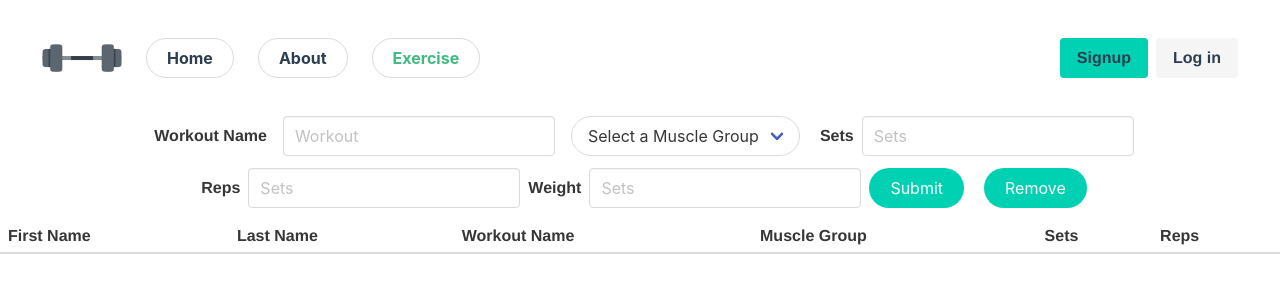
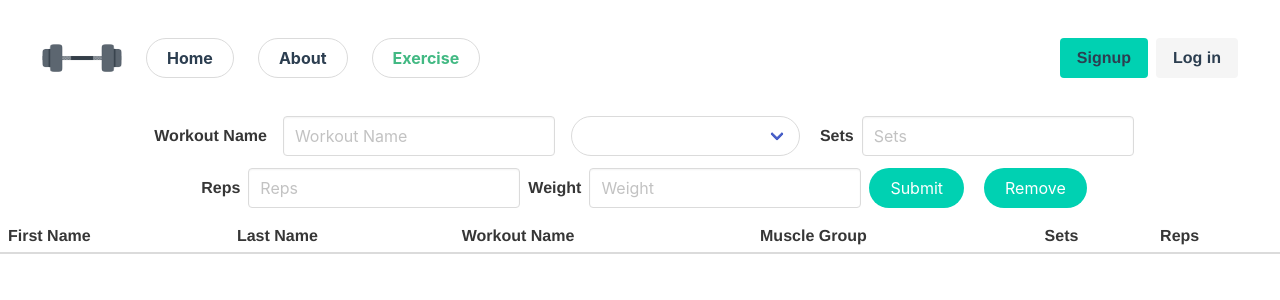
Before and after one commit to LainezE/ExerciseApp, a Vue app: page /exercise in a window 1280 px wide. Shown: the top 300 px of the page. Built offline with nearby package versions, Linux system fonts and the light colour scheme.

Commit message:
Small Tweaks and changes to fix the exercise page

```diff
--- a/src/views/Exercise.vue
+++ b/src/views/Exercise.vue
@@ -3,13 +3,13 @@
     <div class="field is-grouped is-grouped-centered is-grouped-multiline">
       <label class="label mx-2 my-2">Workout Name</label>
       <div class="mx-2 pb-2">
-        <input class="input" type="text" placeholder="Workout" />
+        <input v-model="workoutName" class="input" type="text" placeholder="Workout Name" />
       </div>
 
       <div class="control">
         <div class="px-2">
           <div class="select is-rounded">
-            <select>
+            <select v-model="muscleGroup">
               <option>Select a Muscle Group</option>
               <option>Chest</option>
               <option>Back</option>
@@ -24,7 +24,7 @@
       <div class="field is-grouped is-grouped-centered">
         <label class="label mr-2 my-2">Sets</label>
         <div class="control">
-          <div class="">
+          <div class="Sets">
             <input class="input" type="text" placeholder="Sets" />
           </div>
         </div>
@@ -34,7 +34,7 @@
         <label class="label mx-2 my-2">Reps</label>
         <div class="control">
           <div class="">
-            <input class="input" type="text" placeholder="Sets" />
+            <input v-model="reps" class="input" type="text" placeholder="Reps" />
           </div>
         </div>
       </div>
@@ -43,13 +43,13 @@
         <label class="label mx-2 my-2">Weight</label>
         <div class="control">
           <div class="">
-            <input class="input" type="text" placeholder="Sets" />
+            <input v-model="weight" class="input" type="text" placeholder="Weight" />
           </div>
         </div>
       </div>
 
       <div class="control pl-2">
-        <button class="button is-primary is-rounded">Submit</button>
+        <button @click="addWorkout" class="button is-primary is-rounded">Submit</button>
       </div>
       <div class="control pl-2">
         <button class="button is-primary is-rounded">Remove</button>
@@ -94,15 +94,15 @@ export default {
   data() {
     return {
       list: [],
-      firstName: "",
-      lastName: "",
-      password: "",
-      email: "",
+      muscleGroup: '',
+      sets: '',
+      reps: '',
+      weight: ''
     };
   },
   methods: {
-    loginSubmit: function() {
-      if (api.login(this.email, this.password)) {
+    addWorkout: function() {
+      if (api.addWorkout(this.muscleGroup, this.sets, this.reps, this.weight)) {
         alert("logged in");
       } else {
         alert("user not found");
```
Also changed, not shown: 1 other file (tests, documents, lock files or other folders).
